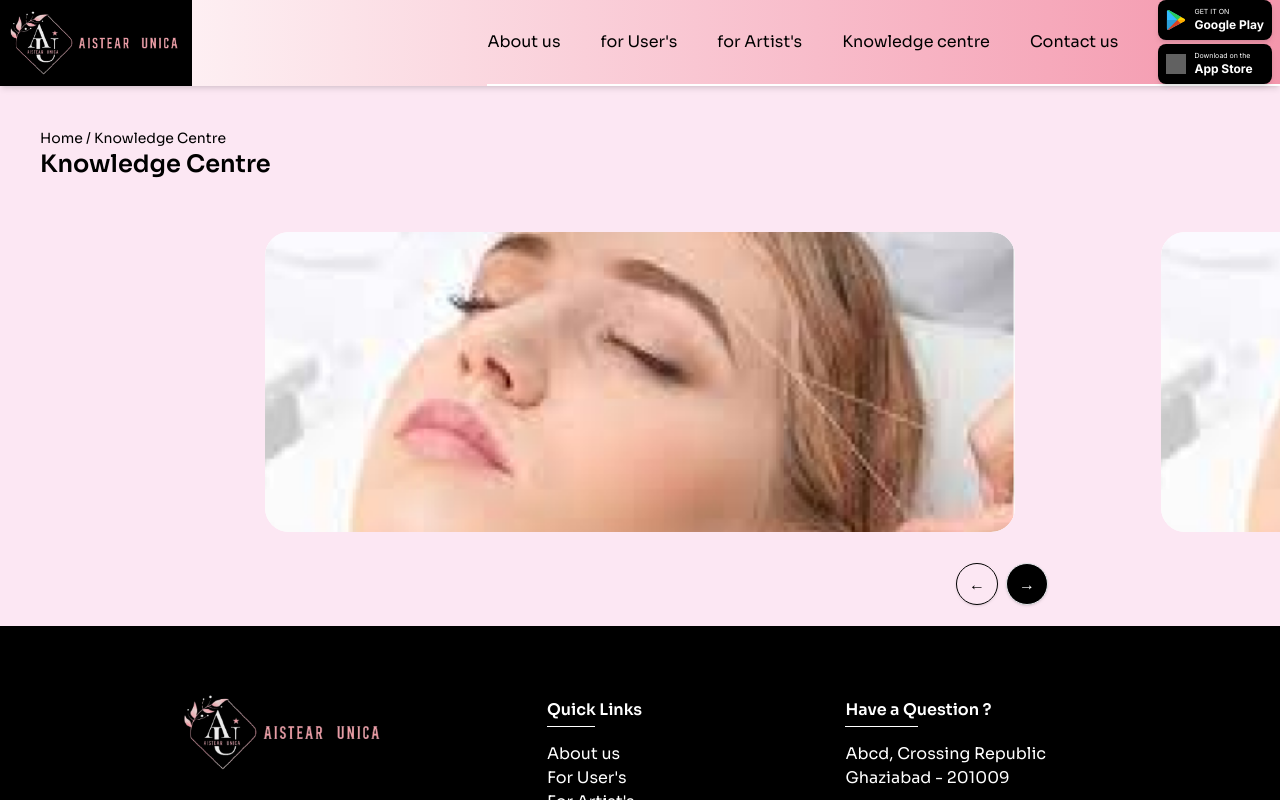
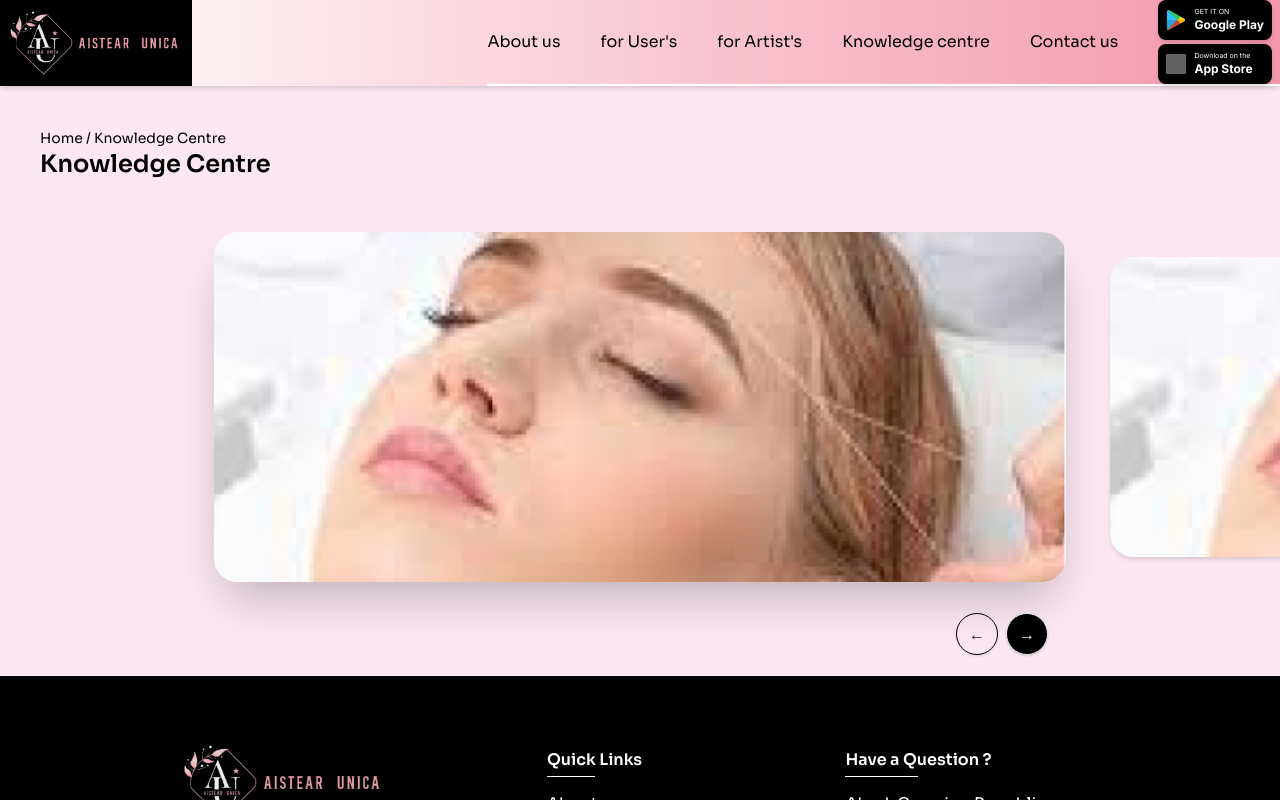
Before and after one commit to Saloni-FED/Au-Portfolio, a Next.js app: page /blog in a window 1280 px wide. Shown: the top 800 px of the page. Built offline with nearby package versions, Linux system fonts and the light colour scheme; grey boxes are pictures that could not be loaded; a web font is replaced by a local one.

Commit message:
Carousel completed

```diff
--- a/Components/Blog/Carousel.jsx
+++ b/Components/Blog/Carousel.jsx
@@ -1,5 +1,5 @@
 "use client";
-import React, { useState } from "react";
+import React, { useState, useEffect } from "react";
 // import "tailwindcss/tailwind.css";
 
 const Carousel = () => {
@@ -49,26 +49,28 @@ const Carousel = () => {
   };
 
   return (
-    <div className="relative w-full  flex justify-center items-center bg-pink-100 my-10 overflow-x-scroll">
+    <div className="relative w-full flex justify-center items-center bg-pink-100 my-10 overflow-x-hidden">
       <div className="w-full max-w-4xl">
-        <div className=" py-3 ">
+        <div className="py-3">
           <div
             className="flex transition-transform duration-500"
             style={{ transform: `translateX(-${currentIndex * 100}%)` }}
           >
-            {slides.map((slide) => (
+            {slides.map((slide, index) => (
               <div
                 key={slide.id}
-                className="w-full flex-shrink-0 flex justify-center items-center"
+                className="w-full flex-shrink-0 flex justify-center items-center transition-shadow duration-500"
               >
                 <div
-                  className="bg-white rounded-3xl  overflow-x-hidden flex flex-col items-center shadow-3xl lg:w-[750px] lg:h-[300px] "
-                //   style={{ width: "700px", height: "300px" }}
+                  className={`bg-white rounded-3xl flex flex-col items-center ${
+                    index === currentIndex ? "h-[350px] shadow-2xl" : "h-[300px] shadow-md"
+                  }`}
+                  style={{ width: "95%", margin: "0 10px" }}
                 >
                   <img
                     src={slide.image}
                     alt={slide.title}
-                    className="w-full h-full object-cover rounded-3xl "
+                    className="w-full h-full object-cover rounded-3xl"
                   />
                   {/* <div className="text-center mt-4 w-full">
                     <span className="bg-black text-white text-xs uppercase px-2 py-1 rounded-full">
@@ -82,16 +84,16 @@ const Carousel = () => {
             ))}
           </div>
         </div>
-        <div  className="flex justify-end gap-2 mt-10 pr-10">
+        <div className="flex justify-end gap-2 mt-10 pr-10">
           <button
             onClick={prevSlide}
-              className=" transform -translate-y-1/2  rounded-full px-3 py-2  shadow border border-black"
+            className="transform -translate-y-1/2 rounded-full px-3 py-2 shadow border border-black"
           >
             &larr;
           </button>
           <button
             onClick={nextSlide}
-              className=" transform -translate-y-1/2 border rounded-full px-3 py-2 shadow bg-black text-white"
+            className="transform -translate-y-1/2 border rounded-full px-3 py-2 shadow bg-black text-white"
           >
             &rarr;
           </button>
```
